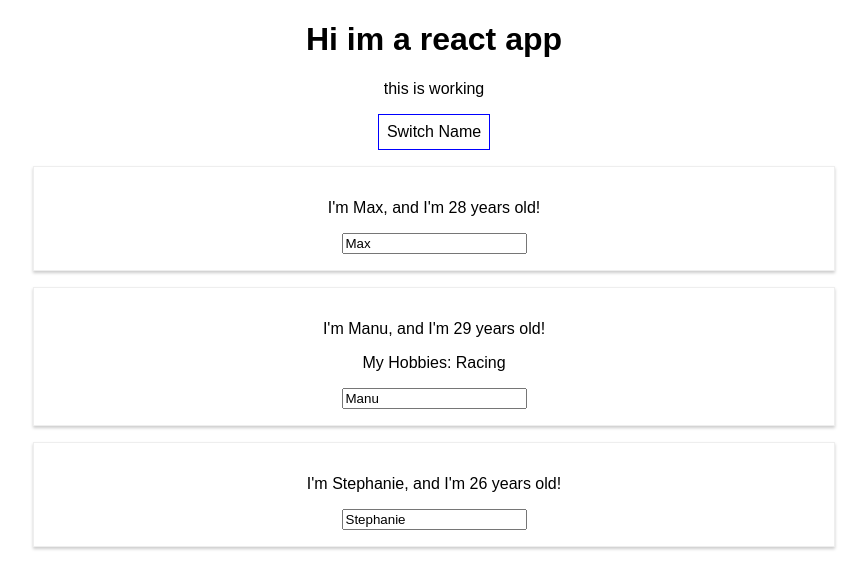
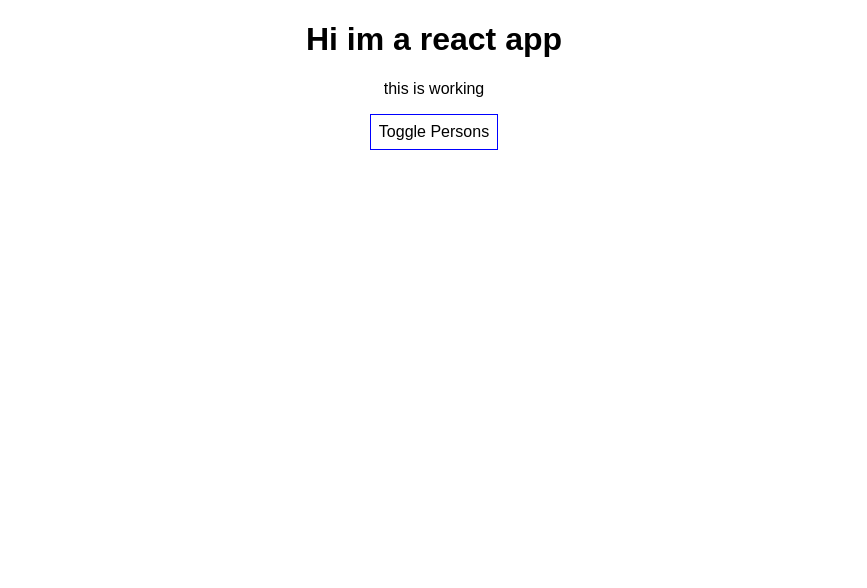
Before and after one commit to danbsts/quarantine-study, a React (Create React App) app in the folder react/react-complete-guide/: page / in a window 1280 px wide. Shown: the top 588 px of the page, without its empty margins (206-1073 px from the left). Built offline with nearby package versions, Linux system fonts and the light colour scheme.

Commit message:
change rendering to render lists

```diff
--- a/react/react-complete-guide/src/App.js
+++ b/react/react-complete-guide/src/App.js
@@ -8,7 +8,8 @@
       {name: 'Max', age: 28},
       {name: 'Manu', age: 29},
       {name: 'Stephanie', age: 26}
-    ]
+    ],
+    showPersons: false
   }
 
   switchNameHandler = (newName) => {
@@ -35,6 +36,11 @@
     })
   }
 
+  togglePersonsHandler = () => {
+      const doesShow = this.state.showPersons;
+      this.setState({showPersons: !doesShow});
+  }
+
   render() {
     const style = {
       backgroundColor: 'white',
@@ -44,25 +50,29 @@
       cursor: 'pointer'
     };
 
+    let persons = null;
+
+    if(this.state.showPersons) {
+      persons = (
+        <div>
+          {this.state.persons.map(person => {
+            return <Person
+            name={person.name}
+            age={person.age}/>
+          })}
+        </div>
+      )
+    }
+
     return (
       <div className="App">
         <h1>Hi im a react app</h1>
         <p>this  is working</p>
         <button
           style={style}
-          onClick={() => this.switchNameHandler('Maximilian')}>Switch Name</button>
+          onClick={this.togglePersonsHandler}>Toggle Persons</button>
         {/* this can be inneficient /\ */}
-        <Person
-          name={this.state.persons[0].name}
-          age={this.state.persons[0].age}/>
-        <Person
-          name={this.state.persons[1].name}
-          age={this.state.persons[1].age}
-          click={this.switchNameHandler.bind(this, 'Max!')}
-          changed={this.nameChangedHandler}>My Hobbies: Racing</Person>
-        <Person
-          name={this.state.persons[2].name}
-          age={this.state.persons[2].age}/>
+        {persons}
       </div>
     );
     // return React.createElement('div', {className: 'App'}, React.createElement('h1', null, 'does this work?'));
```
